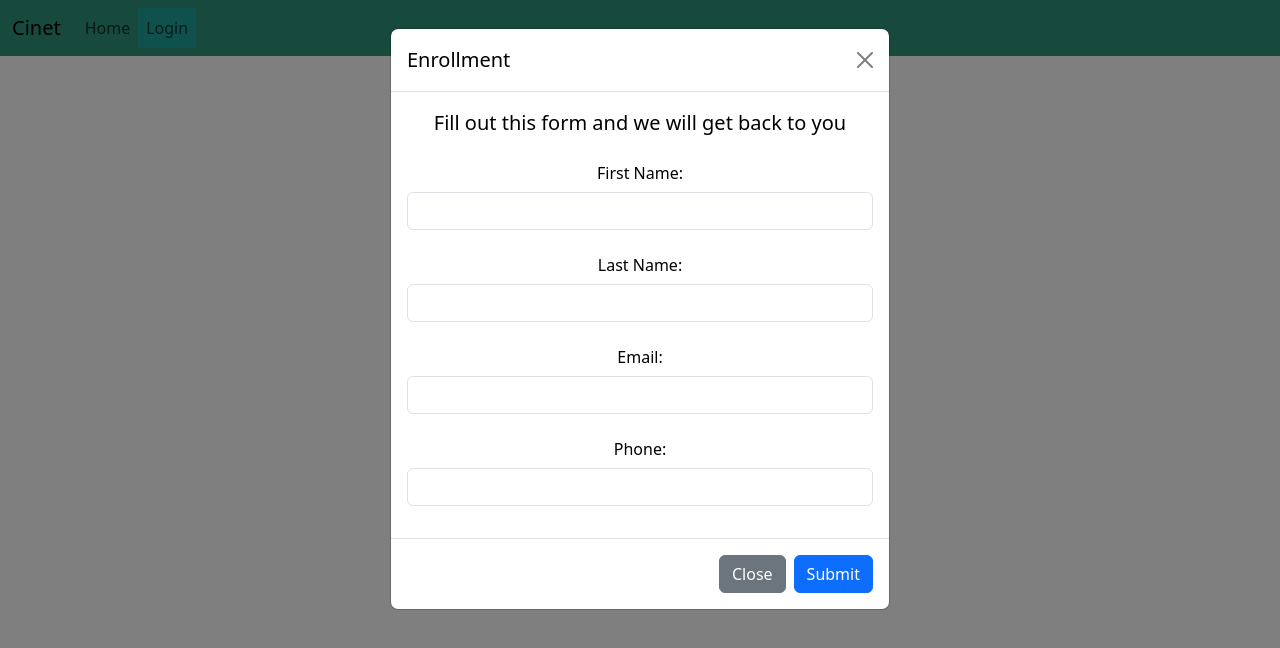
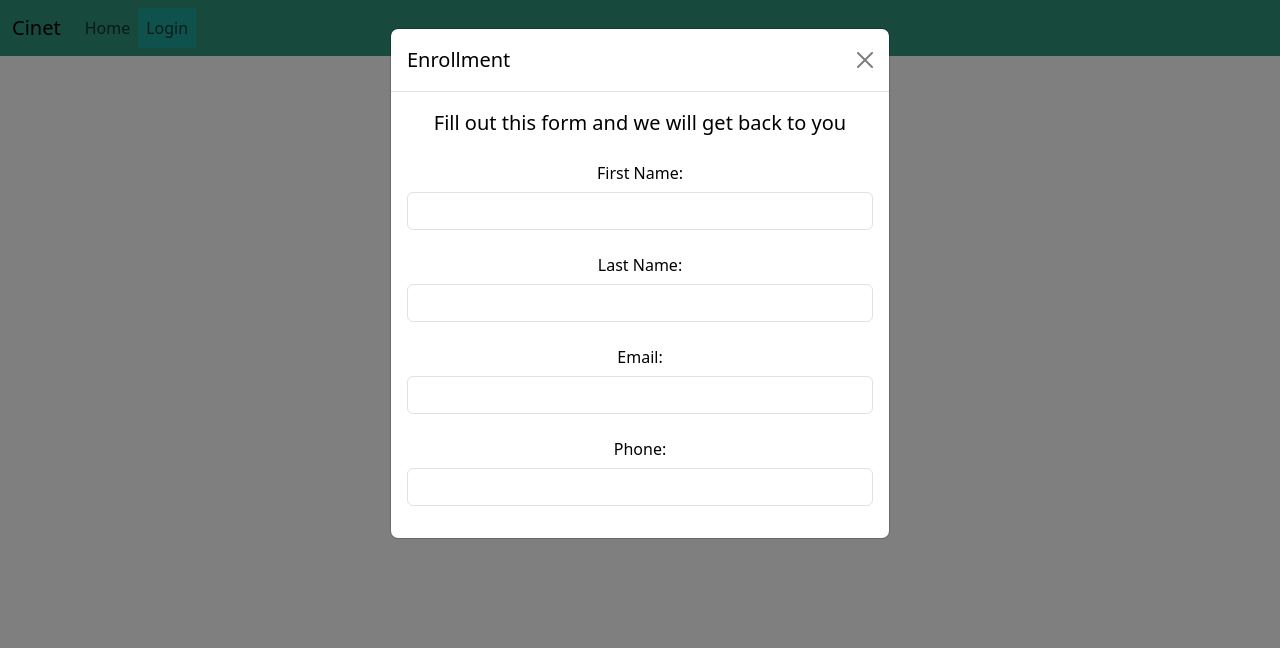
Before and after one commit to arminrueegger/cinet, a React (Vite) app: page /Login in a window 1280 px wide. Both pictures are taken after a click on the button "Sign up!". Shown: the top 648 px of the page. Built offline with nearby package versions, Linux system fonts and the light colour scheme.

Commit message:
adds variable names

```diff
--- a/src/Home.jsx
+++ b/src/Home.jsx
@@ -1,7 +1,6 @@
 import { useState } from 'react'
 import reactLogo from './assets/react.svg'
 import viteLogo from '/vite.svg'
-import './App.css'
 import {Link} from "react-router-dom";
 
 function Home() {
--- a/src/Login.jsx
+++ b/src/Login.jsx
@@ -1,8 +1,15 @@
 import 'bootstrap/dist/css/bootstrap.min.css';
-import '/src/App.css';
 import 'bootstrap/dist/js/bootstrap.js'
+import {useState} from "react";
 
-export function Login() {
+export function Login({name, setName, email, setEmail}) {
+    const handleNameChange = (event) => {
+        setName(event.target.value)
+    }
+    const handleEmailChange = (event) => {
+        setName(event.target.value)
+    }
+
     return (
 
         <section className="">
@@ -49,11 +56,15 @@ export function Login() {
                                     </div>
                                     <div className="mb-3">
                                         <label htmlFor="last-name" className="col-form-label">Last Name:</label>
-                                        <input type="text" className="form-control" id="last-name"/>
+                                        <input type="text" className="form-control" id="last-name"
+                                               onChange={handleNameChange}
+                                        />
                                     </div>
                                     <div className="mb-3">
                                         <label htmlFor="email" className="col-form-label">Email:</label>
-                                        <input type="email" className="form-control" id="email"/>
+                                        <input type="email" className="form-control" id="email"
+                                        onChange={handleEmailChange}
+                                        />
                                     </div>
                                     <div className="mb-3">
                                         <label htmlFor="phone" className="col-form-label">Phone:</label>
@@ -61,25 +72,8 @@ export function Login() {
                                     </div>
                                 </form>
                             </div>
-                            <div className="modal-footer">
-                                <button
-                                    type="button"
-                                    className="btn btn-secondary"
-                                    data-bs-dismiss="modal"
-                                >
-                                    Close
-                                </button>
-                                <button type="button" className="btn btn-primary" data-bs-dismiss="modal">Submit
-                                </button>
-                            </div>
                         </div>
                     </div>
-                </div>
-
-
-                <div className="text-center p-3 background-color-grey-dark">
-                    © 2024 Copyright:
-                    <a className="text-black" href="/"> CINET.com</a>
                 </div>
             </footer>
         </section>
--- a/src/main.jsx
+++ b/src/main.jsx
@@ -1,24 +1,25 @@
-import React, {} from 'react'
+import React, {useState} from 'react'
 import Home from './Home.jsx'
 import {Login} from './Login.jsx'
 import {Header} from './Header.jsx'
 
-import './index.css'
-
 import ReactDOM from "react-dom/client";
-import { BrowserRouter, Routes, Route } from "react-router-dom";
+import {BrowserRouter, Routes, Route} from "react-router-dom";
 
 export default function Main() {
+    const [name, setName] = useState('')
+    const [email, setEmail] = useState('')
+
     return (
         <BrowserRouter>
             <Header></Header>
             <Routes>
                 <Route path="/" element={<Home/>}></Route>
-                <Route path="/Login" element={<Login />}></Route>
+                <Route path="/Login" element={<Login name={name} setName={setName} email={email} setEmail={setEmail}/>}></Route>
             </Routes>
         </BrowserRouter>
     );
 }
 
 const root = ReactDOM.createRoot(document.getElementById('root'));
-root.render(<Main />);
+root.render(<Main/>);
```
